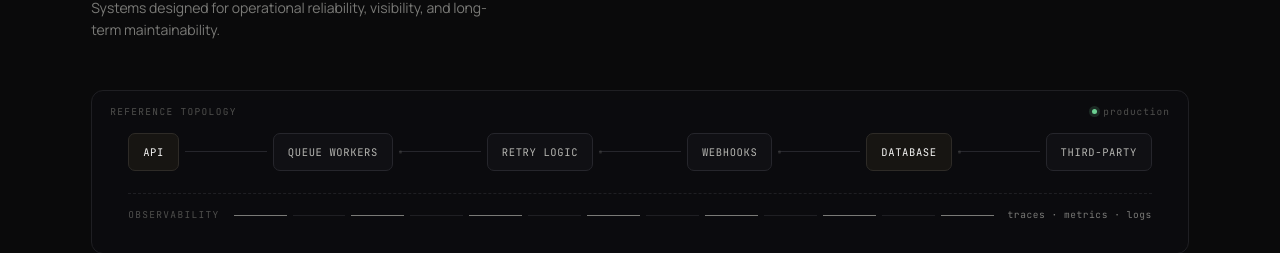
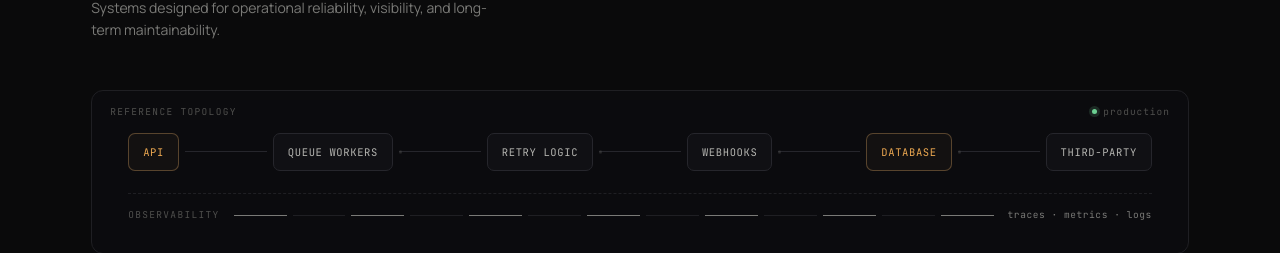
Before and after one commit to billalaashraf/bilal-portfolio, a Next.js app: page / in a window 1280 px wide. Shown: the part 3456-3709 px from the top of the page. Built offline with nearby package versions, Linux system fonts and the light colour scheme.

Commit message:
Use accent colour for API and Database topology nodes

```diff
--- a/app/globals.css
+++ b/app/globals.css
@@ -360,11 +360,11 @@ a { color: inherit; text-decoration: none; }
   padding: 10px 14px; border: 1px solid var(--line-2); border-radius: 7px;
   background: #101014; white-space: nowrap;
 }
-/* Elevated node (API, Database) — white text, warm graphite border, slight surface lift */
+/* Elevated node (API, Database) — accent text, matching border tint */
 .opsys .anode.acc {
-  color: var(--fg);
-  border-color: #2E2B27;
-  background: #171512;
+  color: var(--accent);
+  border-color: rgba(217,164,99,0.35);
+  background: rgba(217,164,99,0.04);
 }
 .opsys .aline {
   flex: 1; height: 1px; background: var(--line-2); position: relative; min-width: 10px;
```
